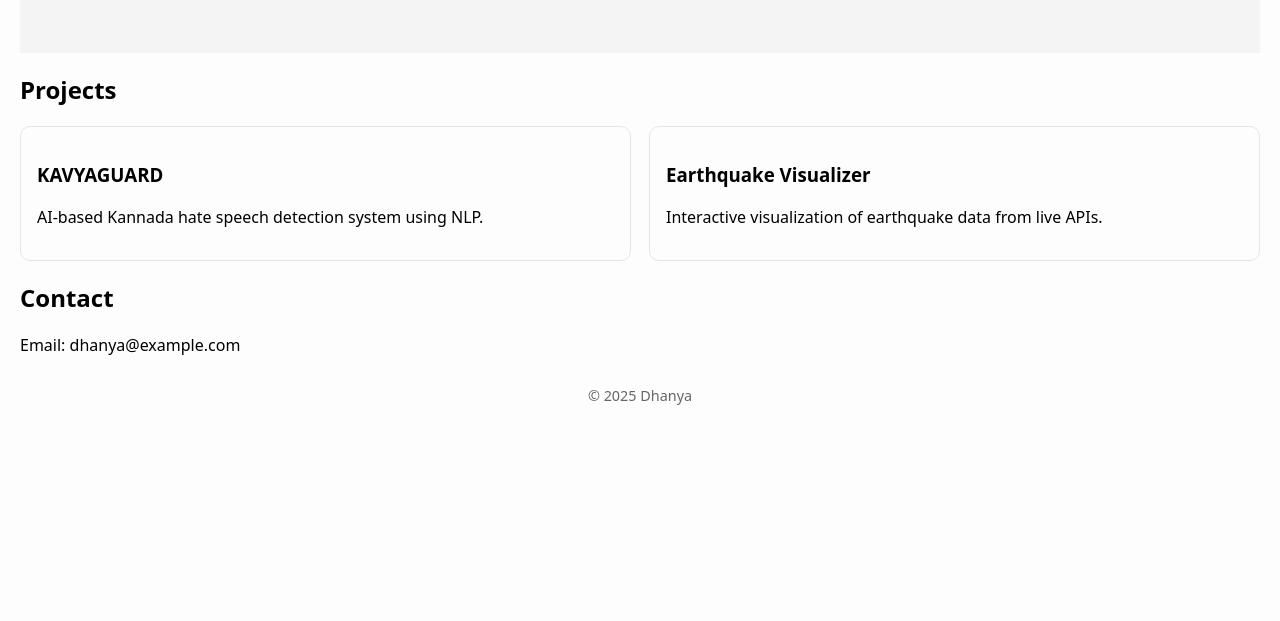
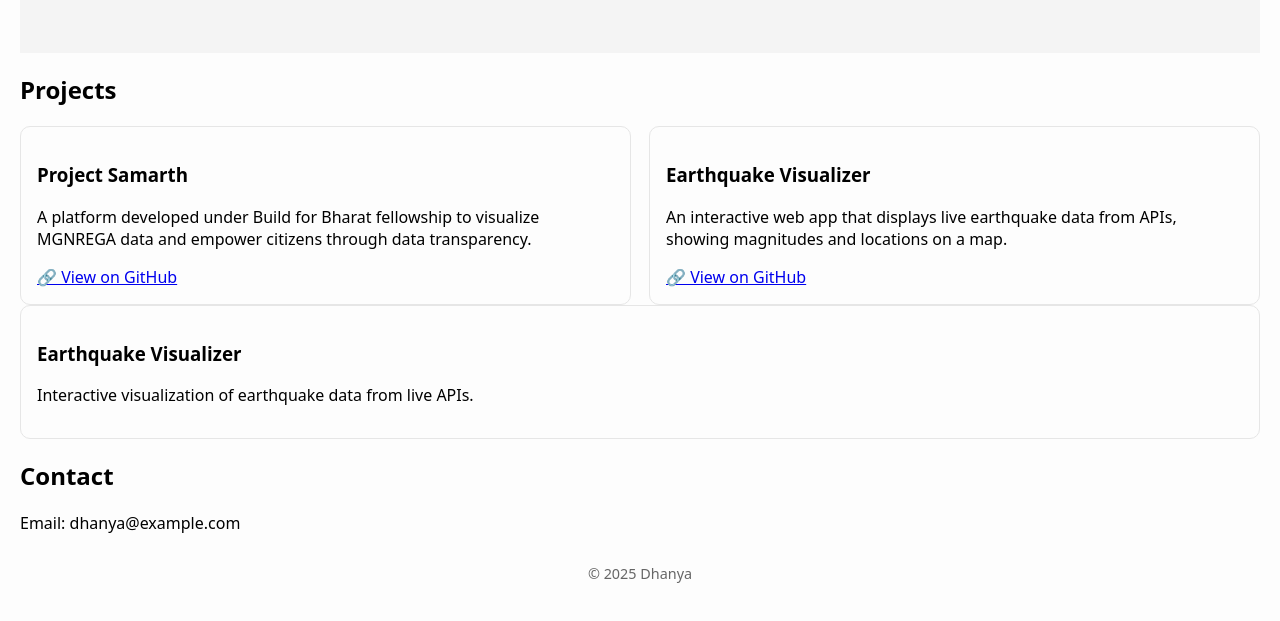
Before and after one commit to dhanyanaik9/portfolio-website, a plain HTML site: page index.html in a window 1280 px wide. Shown: the part 165-786 px from the top of the page. Drawn offline with Linux system fonts and the light colour scheme.

Commit message:
Added Project Samarth and Earthquake Visualizer

```diff
--- a/index.html
+++ b/index.html
@@ -21,11 +21,20 @@
 
   <section>
     <h2>Projects</h2>
-    <div class="projects">
-      <div class="card">
-        <h3>KAVYAGUARD</h3>
-        <p>AI-based Kannada hate speech detection system using NLP.</p>
-      </div>
+   <div class="projects">
+  <div class="card">
+    <h3>Project Samarth</h3>
+    <p>A platform developed under Build for Bharat fellowship to visualize MGNREGA data and empower citizens through data transparency.</p>
+    <a href="https://github.com/dhanyanaik9/Project_Samarth" target="_blank">🔗 View on GitHub</a>
+  </div>
+
+  <div class="card">
+    <h3>Earthquake Visualizer</h3>
+    <p>An interactive web app that displays live earthquake data from APIs, showing magnitudes and locations on a map.</p>
+    <a href="https://github.com/dhanyanaik9/Earthquake-" target="_blank">🔗 View on GitHub</a>
+  </div>
+</div>
+
 
       <div class="card">
         <h3>Earthquake Visualizer</h3>
```
